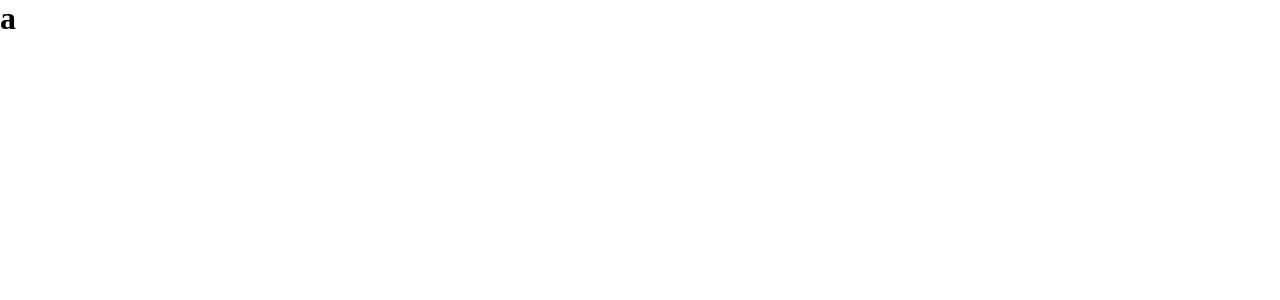
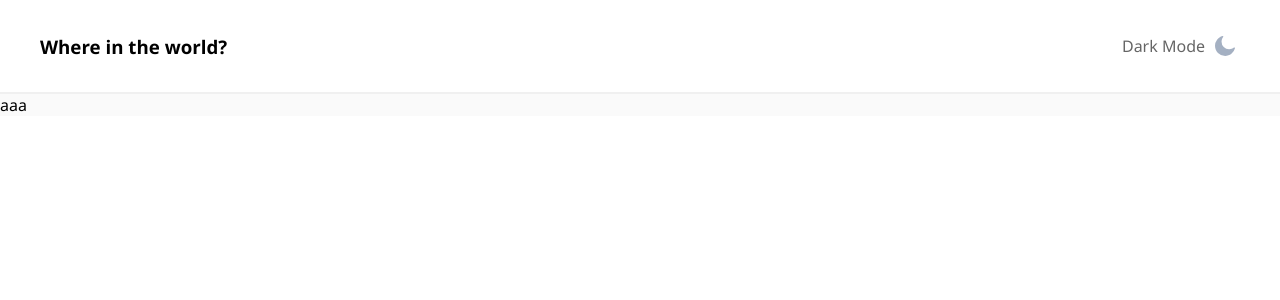
Before and after one commit to JEKO10/-Countries, a React (Create React App) app: page / in a window 1280 px wide. Shown: the top 300 px of the page. Built offline with nearby package versions, Linux system fonts and the light colour scheme.

Commit message:
nav bar finished

```diff
--- a/src/App.js
+++ b/src/App.js
@@ -1,5 +1,26 @@
+import Countries from "./Countries";
+
 function App() {
-  return <h1>a</h1>;
+  return (
+    <>
+      <nav>
+        <h3>Where in the world?</h3>
+        <button>
+          <span>Dark Mode</span>
+          <svg width="20" height="20" xmlns="http://www.w3.org/2000/svg">
+            <path
+              d="M19.513 11.397a.701.701 0 00-.588.128 7.496 7.496 0 01-2.276 1.336 7.101 7.101 0 01-2.583.462 7.505 7.505 0 01-5.32-2.209 7.568 7.568 0 01-2.199-5.342c0-.873.154-1.72.41-2.49a6.904 6.904 0 011.227-2.21.657.657 0 00-.102-.924.701.701 0 00-.589-.128C5.32.61 3.427 1.92 2.072 3.666A10.158 10.158 0 000 9.83c0 2.8 1.125 5.342 2.967 7.19a10.025 10.025 0 007.16 2.98c2.353 0 4.527-.822 6.266-2.183a10.13 10.13 0 003.58-5.624.623.623 0 00-.46-.796z"
+              fill="#697C9A"
+              fillRule="nonzero"
+            />
+          </svg>
+        </button>
+      </nav>
+      <main>
+        <Countries />
+      </main>
+    </>
+  );
 }
 
 export default App;
--- /dev/null
+++ b/src/Countries.jsx
@@ -0,0 +1,5 @@
+function Countries() {
+  return <div>aaa</div>;
+}
+
+export default Countries;
--- a/src/index.css
+++ b/src/index.css
@@ -2,4 +2,40 @@
   margin: 0;
   padding: 0;
   box-sizing: border-box;
+  font-family: "Segoe UI", Tahoma, Geneva, Verdana, sans-serif;
 }
+
+nav {
+  display: flex;
+  justify-content: space-between;
+  align-items: center;
+  padding: 25px 40px;
+  /* box-shadow: 2px 2px 5px 1px #000; */
+  border-bottom: 2px solid #f0f0f0;
+}
+
+nav button {
+  background: none;
+  border: none;
+  display: flex;
+  justify-content: center;
+  align-items: center;
+  font-weight: 500;
+  font-size: 1rem;
+  cursor: pointer;
+  padding: 10px 5px;
+  opacity: 0.6;
+  transition: all 500ms ease;
+}
+
+nav button span {
+  padding-right: 10px;
+}
+
+nav button:hover {
+  opacity: 1;
+}
+
+main {
+  background-color: #fafafa;
+}
```
